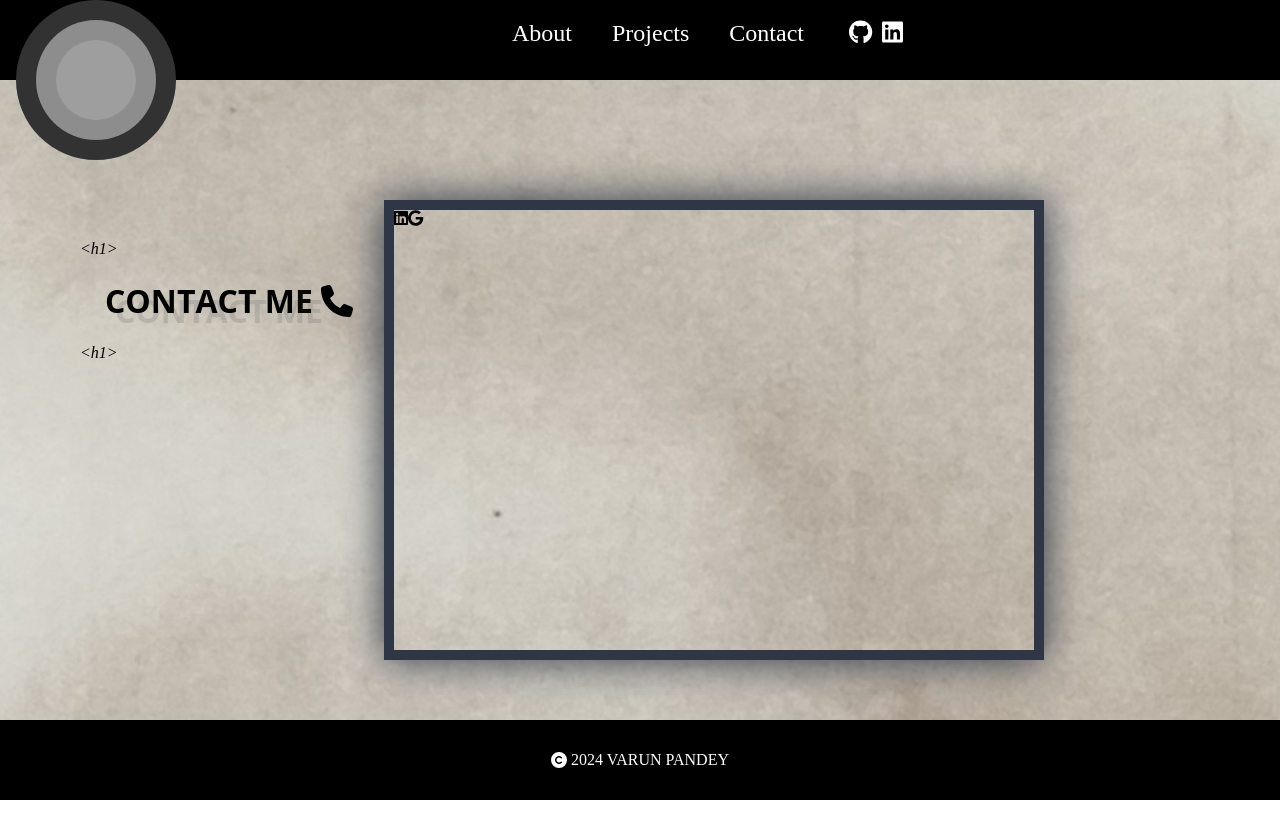
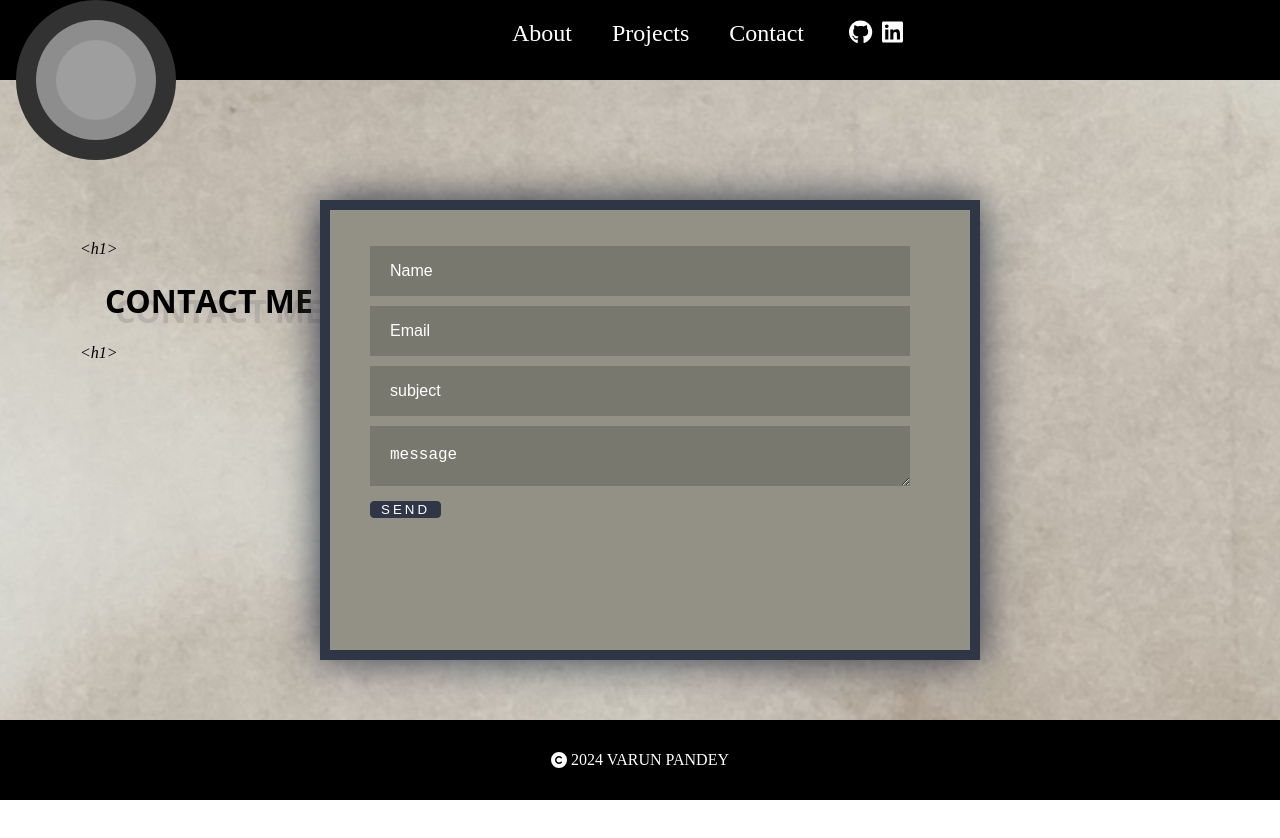
Before and after one commit to Varunp01/Portfolio, a React (Vite) app: page /contact in a window 1280 px wide. Shown: the top 838 px of the page. Built offline with nearby package versions, Linux system fonts and the light colour scheme; grey boxes are pictures that could not be loaded.

Commit message:
adding files

```diff
--- a/index.html
+++ b/index.html
@@ -11,4 +11,13 @@
     <div id="root"></div>
     <script type="module" src="/src/main.jsx"></script>
   </body>
+  <script type="text/javascript" src="https://cdn.jsdelivr.net/npm/@emailjs/browser@4/dist/email.min.js"></script>
+    <script type="text/javascript">
+        (function() {
+            // https://dashboard.emailjs.com/admin/account
+            emailjs.init({
+              publicKey: "shlbNfldynS6FvqKJ",
+            });
+        })();
+    </script>
 </html>
--- a/src/Contact.css
+++ b/src/Contact.css
@@ -1,4 +1,4 @@
-.contactContainer{
+.contactContainer {
     position: absolute;
     top: 10vh;
     height: 80vh;
@@ -6,11 +6,12 @@
     left: 0vw;
     /* background-color: cyan; */
 }
-.contactcontainer{
+
+.contactcontainer {
     position: absolute;
-    top:15vh;
+    top: 15vh;
     display: flex;
-    left:30vw;
+    left: 30vw;
     height: 55vh;
     width: 50vw;
     box-shadow: 0px 0px 40px #2F3645;
@@ -18,3 +19,53 @@
     animation: bounceInUp;
     animation-duration: 2s;
 }
+
+.contactForm {
+    width: 100%;
+    margin-top: 20px;
+    margin-bottom: 20px;
+    overflow: visible;
+    /* background-color: aliceblue; */
+}
+
+li {
+    list-style:none;
+    margin-bottom: 10px;
+    /* overflow: scroll; */
+    display: block;
+    position: relative;
+    opacity: 1;
+    animation: fadeInUp;
+    animation-duration: 2s;
+}
+
+input[type='text'],
+input[type='email'],textarea{
+    width: 90%;
+    border: 0;
+    background-color: rgba(0, 0, 0, 0.176);
+    height: 50px;
+    font-size: 16px;
+    color: white;
+    padding: 0 20px;
+    box-sizing: border-box;
+}
+::placeholder {
+    color: white;
+    font-size: 16px;
+  }
+textarea{
+    height: 60px;
+    padding: 20px;
+    min-width: 150px;
+}
+.button{
+    background-color: #2F3645;
+    font: 11px;
+    color: white;
+    letter-spacing: 3px;
+    text-decoration: none;
+    padding: 0px 10px;
+    border: 1px solid #2F3645;
+    border-radius: 4px;
+}
--- a/src/Contact.jsx
+++ b/src/Contact.jsx
@@ -3,7 +3,33 @@ import { FontAwesomeIcon } from "@fortawesome/react-fontawesome";
 import { faMailBulk, faMailForward, faPhone } from '@fortawesome/free-solid-svg-icons'
 import './Contact.css'
 import { faGoogle, faGoogleDrive, faLinkedin, faMailchimp } from "@fortawesome/free-brands-svg-icons";
+import { useRef } from 'react';
+import emailjs from '@emailjs/browser';
+
+
+
+
 export default function Contact() {
+
+    const form = useRef();
+
+    const sendEmail = (e) => {
+      e.preventDefault();
+      emailjs
+        .sendForm('service_r568v69', 'template_77swjcm', form.current, {
+          publicKey: 'shlbNfldynS6FvqKJ',
+        })
+        .then(
+          () => {
+            console.log('SUCCESS!');
+          },
+          (error) => {
+            console.log('FAILED...', error.text);
+          },
+        );
+    };
+
+
     return (
         <div className="contactContainer">
             <div className="intocontainer">
@@ -25,9 +51,18 @@ export default function Contact() {
                 </h1></div>
                 <div className="htmltag">&lt;h1&gt;</div>
             </div>
-            <div className="contactcontainer">
-            <FontAwesomeIcon icon={faLinkedin} color="black"></FontAwesomeIcon>
-            <FontAwesomeIcon icon={faGoogle} color="black"></FontAwesomeIcon>
+            <div className="blockContainer">
+                <div className="contactForm">
+                <form action="" ref={form} onSubmit={sendEmail}>
+                    <ul>
+                        <li className="half"><input type="text" name="user_name" placeholder="Name" required/></li>
+                        <li className="half"><input type="email" name="user_email" placeholder="Email" required/></li>
+                        <li><input type="text" name="subject" placeholder="subject" required/></li>
+                        <li><textarea name="message" placeholder="message" required/></li>
+                        <li><input type="submit" className="button" value="SEND"/></li>
+                    </ul>
+                </form>
+            </div>
             </div>
         </div>
     )
--- a/src/Project.css
+++ b/src/Project.css
@@ -250,7 +250,7 @@
     display: flex;
     left:10vw;
     height: 30vh;
-    width: 50vw;
+    width: 80vw;
     flex-wrap: nowrap;
     overflow: scroll;
     overflow-y: scroll;
```
